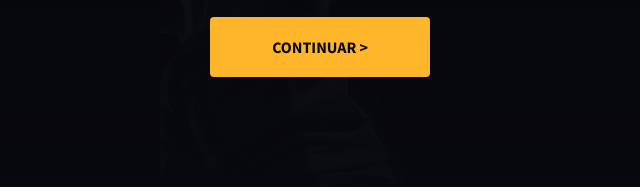
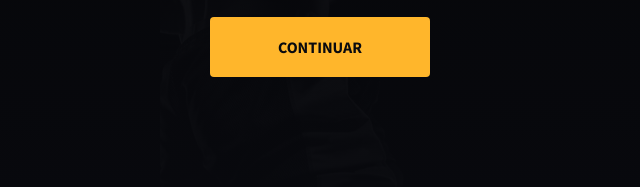
Before and after one commit to Rafaels1/imc, a plain HTML site: page src/index.html in a window 1280 px wide. Shown: the part 329-516 px from the top of the page, 320-960 px from the left. Drawn offline with Linux system fonts and the light colour scheme.

Commit message:
Removido icone

```diff
--- a/src/index.html
+++ b/src/index.html
@@ -30,7 +30,7 @@
         <input id="name" class="field__input" type="text" placeholder="ex: Guilherme Souza">
       </div>
 
-      <button class="button" type="submit">Continuar ></button>
+      <button class="button" type="submit">Continuar</button>
     </div>
 
     <footer class="footer">
```
